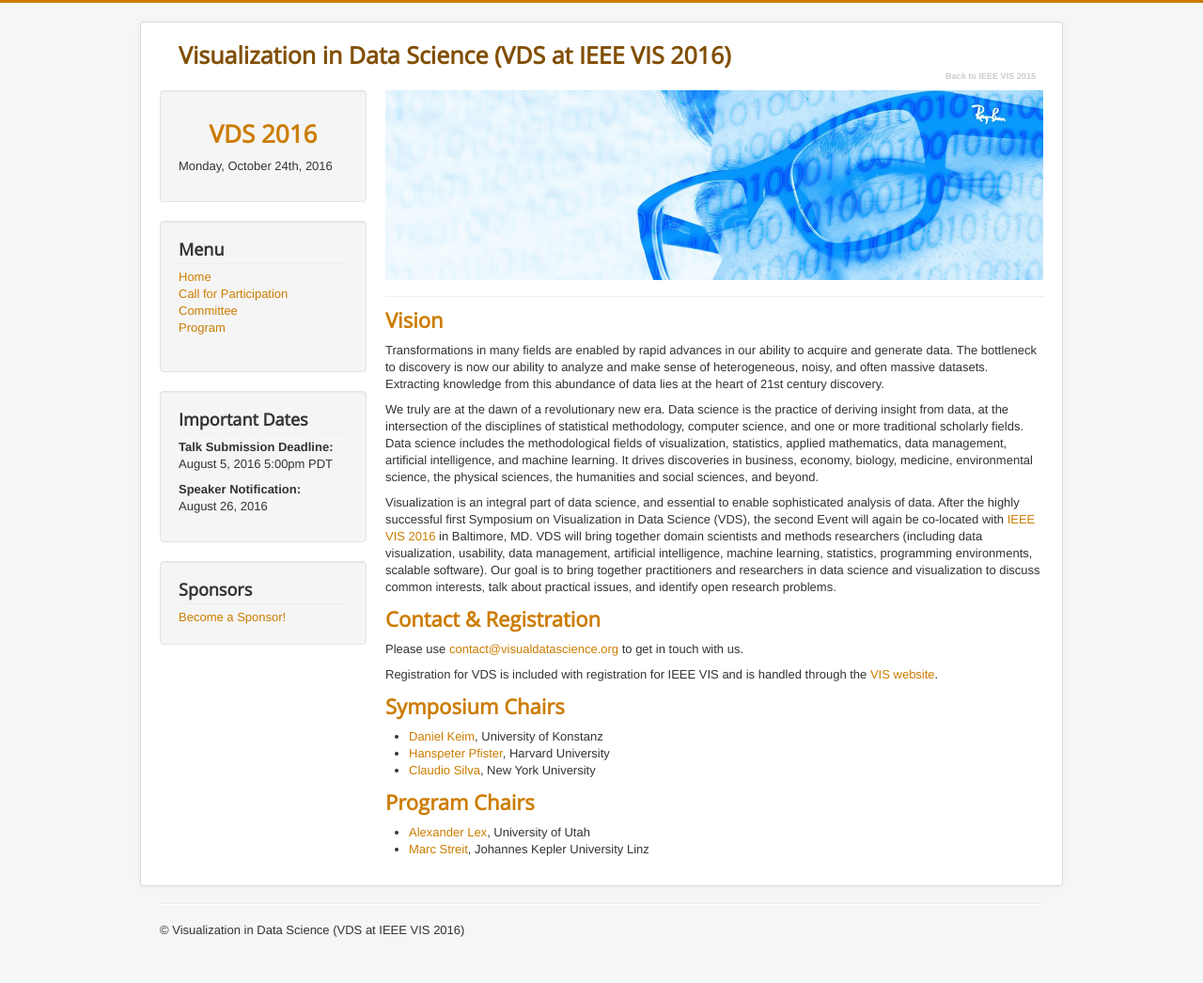
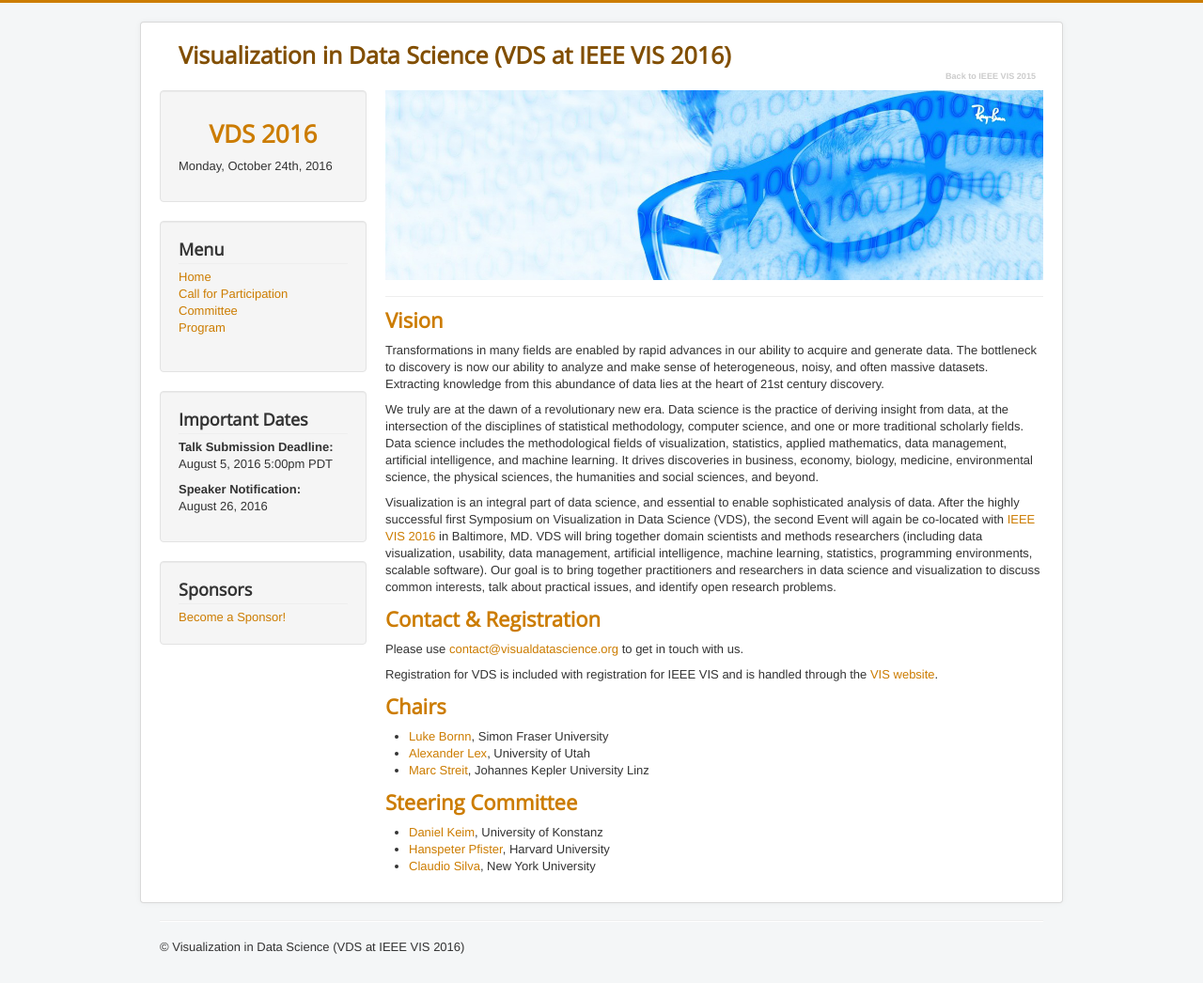
Before and after one commit to VCG/vds-2016-website, a Jekyll site: the page built from index.md, in a window 1280 px wide. Shown: the whole page at 94% size. Built offline with Jekyll 4.4.1, drawn with Linux system fonts in a browser that asks for light colours.

Commit message:
updated chairs

```diff
--- a/index.md
+++ b/index.md
@@ -17,12 +17,18 @@ Please use [contact@visualdatascience.org](mailto:contact@visualdatascience.org)
 Registration for VDS is included with registration for IEEE VIS and is handled through the [VIS website](http://ieeevis.org/).
 
 
-## Symposium Chairs
+
+
+## Chairs
+
+- [Luke Bornn](http://www.lukebornn.com/), Simon Fraser University
+- [Alexander Lex](http://alexander-lex.net), University of Utah
+- [Marc Streit](http://marc-streit.com), Johannes Kepler University Linz
+
+
+
+## Steering Committee
 
 - <a href="http://www.vis.uni-konstanz.de/mitglieder/keim/">Daniel Keim</a>, University of Konstanz
 - <a href="http://www.seas.harvard.edu/directory/pfister">Hanspeter Pfister</a>, Harvard University
 - <a href="http://vgc.poly.edu/~csilva/">Claudio Silva</a>, New York University
-
-## Program Chairs
-- [Alexander Lex](http://alexander-lex.net), University of Utah
-- [Marc Streit](http://marc-streit.com), Johannes Kepler University Linz
```
Also changed, not shown: 3 other files.
